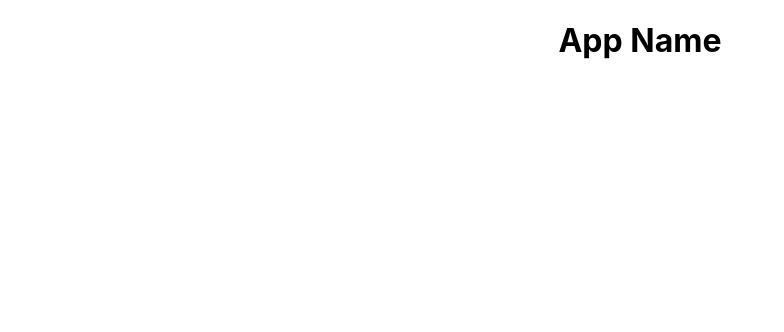
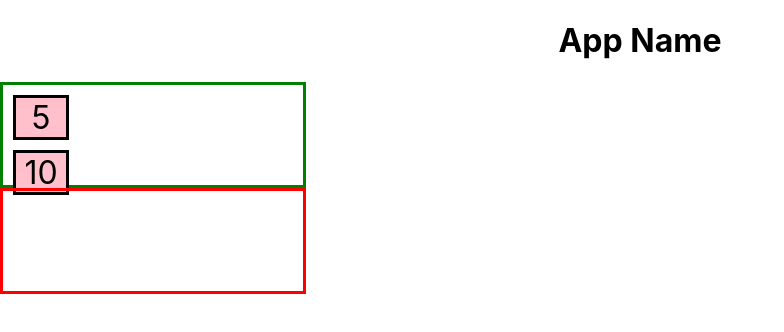
Before and after one commit to rebec123/TeachingTool, a React (Create React App) app in the folder tool/: page /Merge in a window 1280 px wide. Before the commit this address had no page. Shown: the top 332 px of the page, without its empty margins (0-784 px from the left). Built offline with nearby package versions, Linux system fonts and the light colour scheme.

Commit message:
Drag and drop basics added

```diff
--- a/tool/package.json
+++ b/tool/package.json
@@ -7,6 +7,8 @@
     "@testing-library/react": "^13.4.0",
     "@testing-library/user-event": "^13.5.0",
     "react": "^18.2.0",
+    "react-dnd": "^16.0.1",
+    "react-dnd-html5-backend": "^16.0.1",
     "react-dom": "^18.2.0",
     "react-router-dom": "^6.6.1",
     "react-scripts": "5.0.1",
--- a/tool/src/App.css
+++ b/tool/src/App.css
@@ -36,3 +36,24 @@
     transform: rotate(360deg);
   }
 }
+
+.array-element {
+    font-size: 2em;
+    border: 3px solid black;
+    width: 50px;
+    margin: 10px;
+}
+
+.array {
+    border: 3px solid green;
+    align-content: center;
+    align-self: center;
+    width: 300px;
+    height: 100px;
+}
+
+.element-target {
+    border: 3px solid red;
+    width: 300px;
+    height: 100px;
+}
--- a/tool/src/App.js
+++ b/tool/src/App.js
@@ -5,9 +5,12 @@ import {
     Route,
     Navigate
 } from "react-router-dom";
-import './App.css';
+import "./App.css";
+import { DndProvider } from "react-dnd";
+import { HTML5Backend } from "react-dnd-html5-backend";
 
 import About from "./Pages/About";
+import Merge from "./Pages/Merge";
 
 class Menu extends React.Component {
     constructor(props) {
@@ -34,19 +37,17 @@ class Menu extends React.Component {
     }
 
     onDemoClick() {
-        this.setState({ contentChoice: "demo" },
-            () => alert(this.state.contentChoice));
+        this.setState({ contentChoice: "demo" });
 
     }
 
     onEasyClick() {
-        this.setState({ contentChoice: "easy" },
-            () => alert(this.state.contentChoice));
+        this.setState({ contentChoice: "easy" });
+        this.setState({ redirect: "/Merge" });
     }
 
     onHardClick() {
-        this.setState({ contentChoice: "hard" },
-            () => alert(this.state.contentChoice));
+        this.setState({ contentChoice: "hard" });
     }
 
     render() {
@@ -90,16 +91,19 @@ class Menu extends React.Component {
 
 function App() {
     return (
+        <DndProvider backend={HTML5Backend}>
             <div className="App">
             <h1>App Name</h1>
             <Router>
               <Routes>
                   <Route exact path="/" element={<Menu/>} />
                   <Route exact path="/About" element={<About />} />
+                  <Route exact path="/Merge" element={<Merge />} />
                   {/*<Route path="*" element={<NoPage />} />*/}
               </Routes>
             </Router>
             </div>
+        </DndProvider>
     );
 }
 
--- /dev/null
+++ b/tool/src/Components/Element.js
@@ -0,0 +1,15 @@
+import React from "react";
+import { useDrag } from "react-dnd";
+
+function Element({ id, contents }) {
+    const [{ isDragging }, drag] = useDrag(() => ({
+        type: "single-element",//ToDo: use enums instead of string eventually
+        item: {id:id},
+        collect: (monitor) => ({
+            isDragging: !!monitor.isDragging(),
+        })
+    }))
+    return (<div className="array-element" ref={ drag } style={{ "backgroundColor": isDragging ? "blue" : "pink" }}>{ contents }</div>);
+}
+
+export default Element;
--- a/tool/src/Pages/Merge.js
+++ b/tool/src/Pages/Merge.js
@@ -1,7 +1,47 @@
-import React from 'react';
-import { useHistory } from "react-router-dom";
+import React, { useState } from "react";
+import Element from "../Components/Element";
+import { useDrop } from "react-dnd";
 
-let history = useHistory();
+const elementList = [
+    {
+        id: 1,
+        contents: 5
+    },
+
+    {
+        id: 2,
+        contents: 10
+    }
+]
 function Merge() {
-    return <h2>Merges- :D </h2>;
+    const [array, setArray] = useState([]);
+    const [{ isOver }, drop] = useDrop(() => ({
+        accept: "single-element",
+        drop: (item) => addElementToArr(item.id),
+        collect: (monitor) => ({
+            isOver: !!monitor.isOver(),
+        }),
+    }))
+    const addElementToArr = (id) => {
+        const latestElement = elementList.filter((element) => id == element.id);
+        //setArray((array) => [...array, latestElement[0]]); //adds multiple elements into array
+        setArray([latestElement[0]]); //only one element in array
+    }
+    return (
+        <>
+            <div className="stage">
+            <div className="array">{ elementList.map((element) => {
+                return <Element contents={element.contents} id={ element.id }/>
+            })}
+                </div>
+                <div className="element-target" ref={ drop }>
+                    {array.map((element) => {
+                        return <Element contents={element.contents} id={element.id} />
+                    })}
+                </div>
+            </div>
+        </>
+    );
 }
+
+export default Merge;
```
Also changed, not shown: 1 other file (tests, documents, lock files or other folders). Lines whose indentation alone changed are shown as unchanged.
